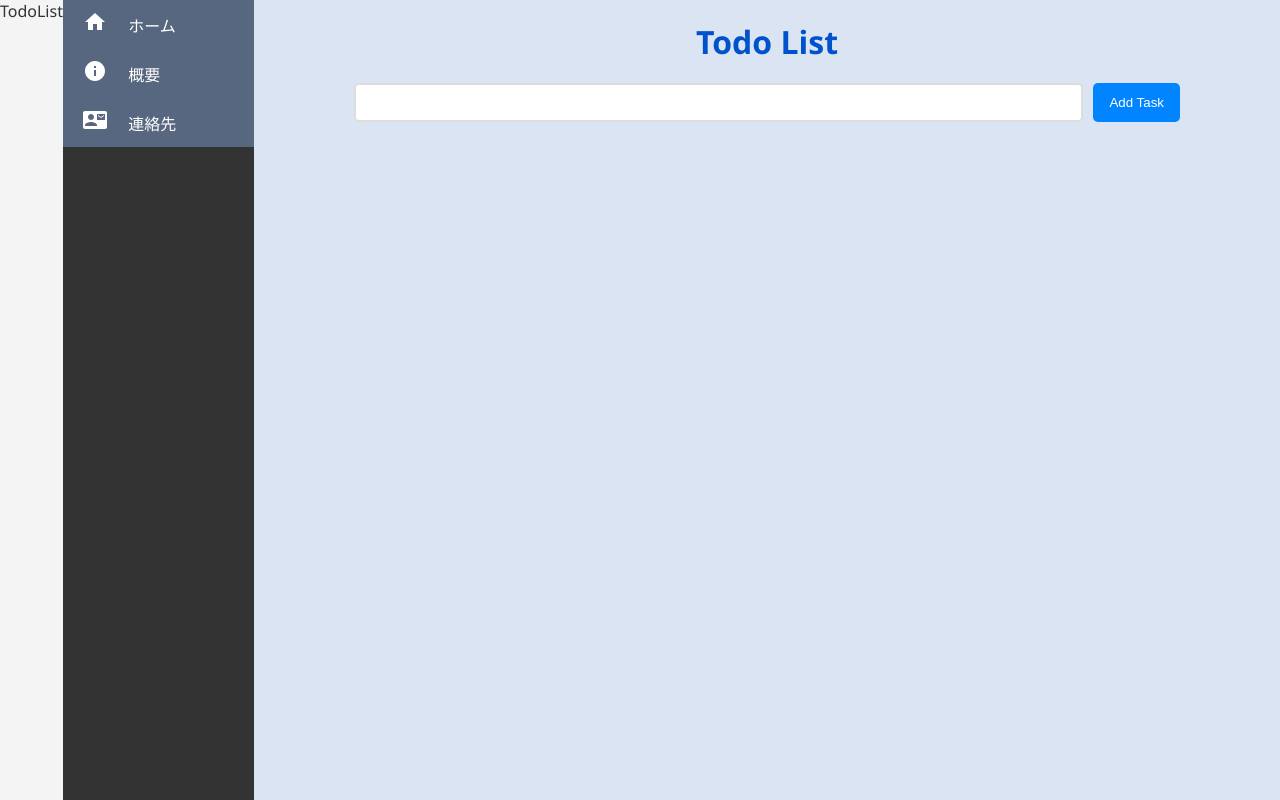
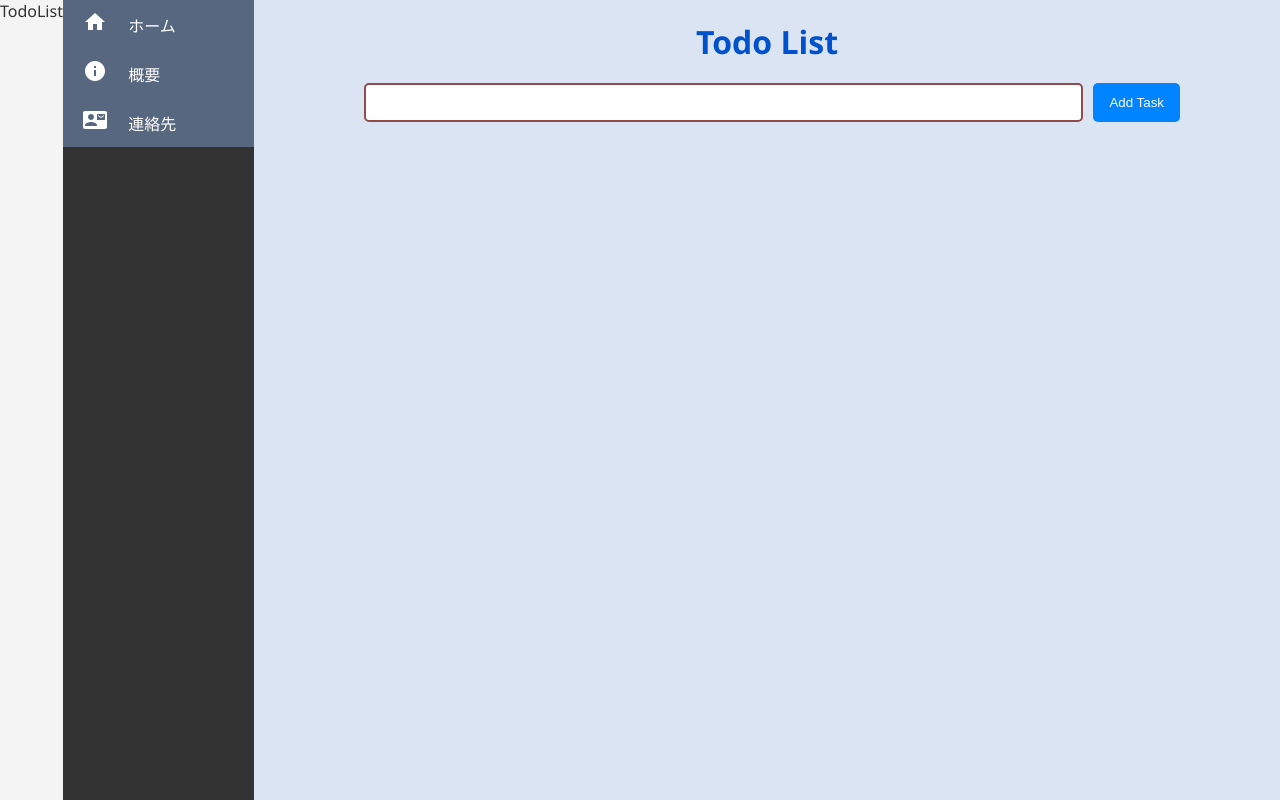
Before and after one commit to Saku052/attendance_application, a React (Create React App) app in the folder todo_randomizer/: page / in a window 1280 px wide. Built offline with nearby package versions, Linux system fonts and the light colour scheme; the HTML template or start-up script is replaced by a standard one.

Commit message:
css edit

```diff
--- a/todo_randomizer/src/App.css
+++ b/todo_randomizer/src/App.css
@@ -118,10 +118,7 @@ form input[type="text"] {
   flex-grow: 1;
   padding: 10px;
   margin-right: 10px;
-  border: 2px solid #ddd;
+  margin-left: 10px;
+  border: 2px solid #914b4b;
   border-radius: 5px;
 }
-
-form button {
-  flex-shrink: 0;
-}
```
